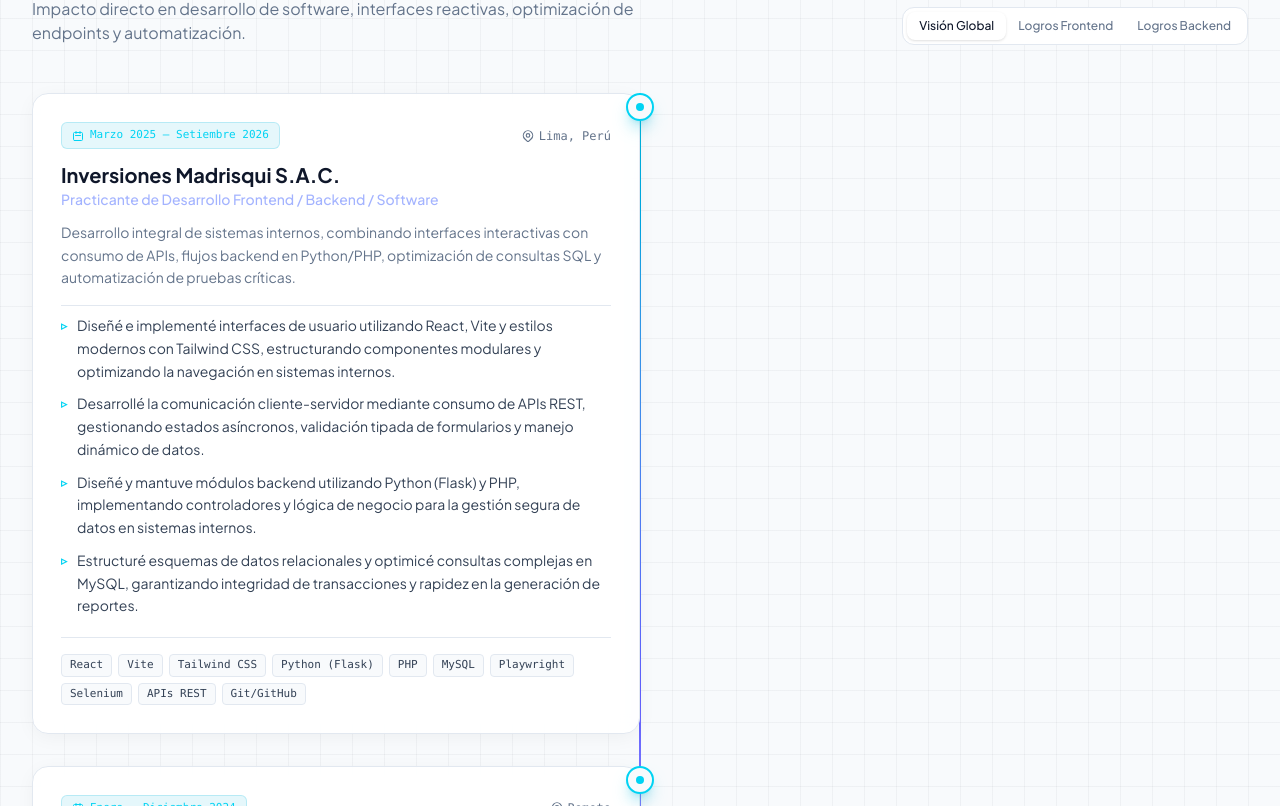
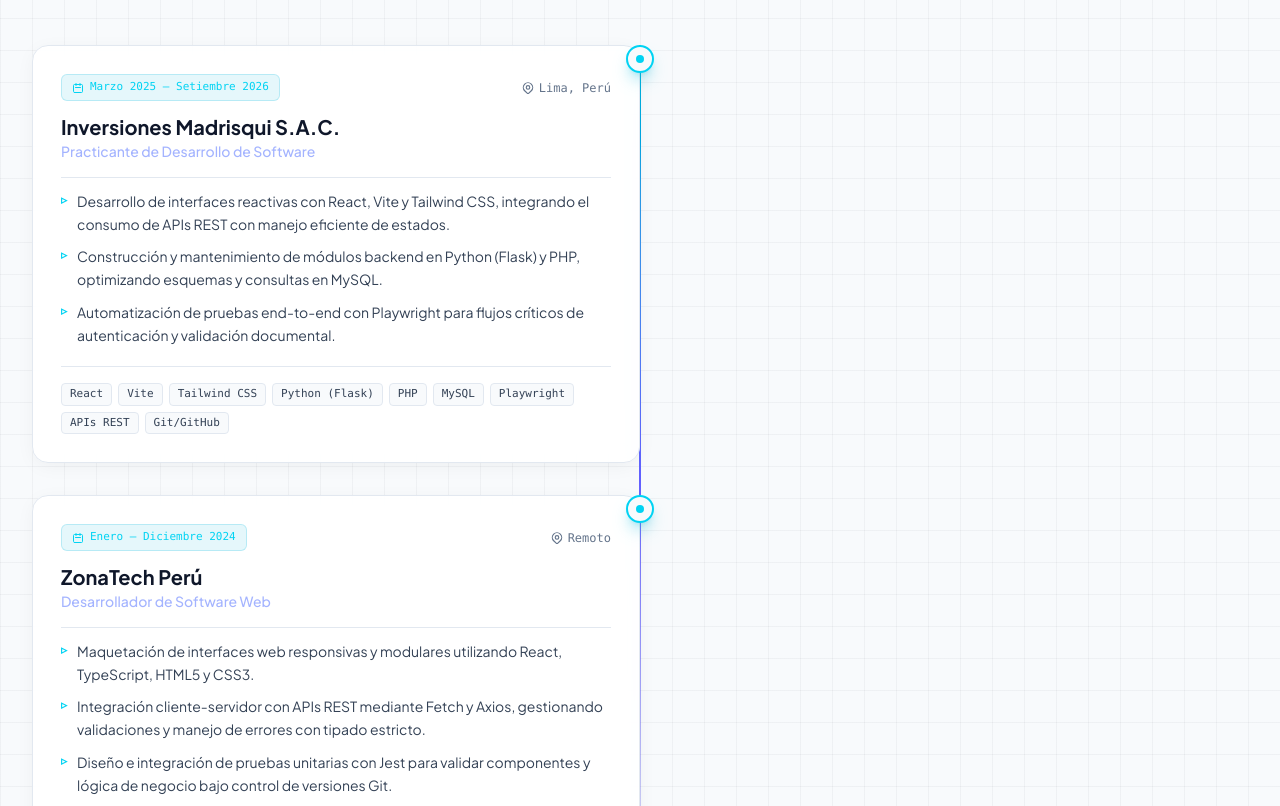
Before and after one commit to CodeZilla26/Portafolio-Ampuero-Jose, an Angular app: page / in a window 1280 px wide. Shown: the part 1774-2580 px from the top of the page. Built offline with nearby package versions, Linux system fonts and the light colour scheme.

Commit message:
refactor: simplify Experience section with unified full stack bullet points and clean header

```diff
--- a/src/app/components/experience/experience.component.ts
+++ b/src/app/components/experience/experience.component.ts
@@ -1,8 +1,6 @@
-import { Component, computed, inject, signal } from '@angular/core';
+import { Component } from '@angular/core';
 import { CommonModule } from '@angular/common';
-import { PortfolioStateService } from '../../services/portfolio-state.service';
 import { EXPERIENCES } from '../../data/portfolio.data';
-import { ExperienceItem } from '../../models/portfolio.model';
 
 @Component({
   selector: 'app-experience',
@@ -12,9 +10,8 @@
     <section id="experiencia" class="py-20 border-t border-slate-800/80 relative">
       <div class="max-w-7xl mx-auto px-4 sm:px-6 lg:px-8">
 
-        <!-- Section Header -->
-        <div class="flex flex-col md:flex-row md:items-end justify-between gap-6 mb-12">
-          <div class="text-left max-w-2xl">
+        <!-- Section Header (Clean without extra text) -->
+        <div class="text-left max-w-2xl mb-14">
           <div class="inline-flex items-center gap-2 text-cyan-400 font-mono text-xs uppercase tracking-wider mb-2">
             <span>02. Trayectoria Laboral</span>
             <span class="w-12 h-px bg-cyan-400/40"></span>
@@ -22,24 +19,6 @@
           <h2 class="text-3xl sm:text-4xl font-extrabold text-white tracking-tight">
             Experiencia Profesional
           </h2>
-            <p class="text-slate-400 text-sm sm:text-base mt-2">
-              Impacto directo en desarrollo de software, interfaces reactivas, optimización de endpoints y automatización.
-            </p>
-          </div>
-
-          <!-- View Filter for Experience Achievements -->
-          <div class="flex items-center bg-slate-900 border border-slate-800 rounded-xl p-1 text-xs self-start md:self-end">
-            <button
-              *ngFor="let filter of achievementFilters"
-              (click)="activeExperienceFilter.set(filter.key)"
-              [class.bg-cyan-600]="activeExperienceFilter() === filter.key"
-              [class.text-white]="activeExperienceFilter() === filter.key"
-              [class.shadow-sm]="activeExperienceFilter() === filter.key"
-              [class.text-slate-400]="activeExperienceFilter() !== filter.key"
-              class="px-3 py-1.5 rounded-lg font-medium transition-all">
-              {{ filter.label }}
-            </button>
-          </div>
         </div>
 
         <!-- Experience Timeline -->
@@ -56,7 +35,7 @@
 
             <!-- Experience Card -->
             <div class="ml-8 md:ml-0 md:w-1/2">
-              <div class="p-6 sm:p-7 rounded-2xl bg-slate-900/80 border border-slate-800 hover:border-slate-700 backdrop-blur-sm transition-all duration-300 shadow-xl group">
+              <div class="p-6 sm:p-7 rounded-2xl bg-slate-900/80 border border-slate-800 hover:border-cyan-500/30 backdrop-blur-sm transition-all duration-300 shadow-xl group">
 
                 <!-- Period & Location Badges -->
                 <div class="flex flex-wrap items-center justify-between gap-2 mb-3">
@@ -80,19 +59,15 @@
                 <h3 class="text-xl font-bold text-white group-hover:text-cyan-400 transition-colors">
                   {{ exp.company }}
                 </h3>
-                <p class="text-sm font-medium text-indigo-300 mb-3">
+                <p class="text-sm font-medium text-indigo-300 mb-4">
                   {{ exp.role }}
                 </p>
 
-                <p class="text-xs sm:text-sm text-slate-400 leading-relaxed mb-4">
-                  {{ exp.summary }}
-                </p>
-
-                <!-- Bullet Points of Achievements -->
-                <div class="space-y-2.5 pt-2 border-t border-slate-800">
-                  <div *ngFor="let item of getFilteredAchievements(exp)"
+                <!-- Bullet Points of Summarized Achievements -->
+                <div class="space-y-2.5 pt-3 border-t border-slate-800">
+                  <div *ngFor="let item of exp.achievements"
                        class="flex items-start gap-2.5 text-xs sm:text-sm text-slate-300 leading-relaxed">
-                    <span class="text-cyan-400 font-bold mt-1 text-xs">▹</span>
+                    <span class="text-cyan-400 font-bold mt-0.5 text-xs">▹</span>
                     <span>{{ item }}</span>
                   </div>
                 </div>
@@ -117,35 +92,5 @@
   `
 })
 export class ExperienceComponent {
-  readonly state = inject(PortfolioStateService);
   readonly experiences = EXPERIENCES;
-
-  readonly activeExperienceFilter = signal<'all' | 'frontend' | 'backend'>('all');
-
-  readonly achievementFilters = [
-    { key: 'all' as const, label: 'Visión Global' },
-    { key: 'frontend' as const, label: 'Logros Frontend' },
-    { key: 'backend' as const, label: 'Logros Backend' }
-  ];
-
-  getFilteredAchievements(exp: ExperienceItem): string[] {
-    const filter = this.activeExperienceFilter();
-
-    if (filter === 'frontend' && exp.achievements.frontend) {
-      return exp.achievements.frontend;
 }
-    if (filter === 'backend' && exp.achievements.backend) {
-      return exp.achievements.backend;
-    }
-
-    // Default: Return frontend + backend combined highlights
-    const list: string[] = [];
-    if (exp.achievements.frontend) {
-      list.push(...exp.achievements.frontend.slice(0, 2));
-    }
-    if (exp.achievements.backend) {
-      list.push(...exp.achievements.backend.slice(0, 2));
-    }
-    return list.length > 0 ? list : exp.achievements.general;
-  }
-}
--- a/src/app/data/portfolio.data.ts
+++ b/src/app/data/portfolio.data.ts
@@ -26,58 +26,34 @@
   {
     id: 'madrisqui',
     company: 'Inversiones Madrisqui S.A.C.',
-    role: 'Practicante de Desarrollo Frontend / Backend / Software',
+    role: 'Practicante de Desarrollo de Software',
     period: 'Marzo 2025 – Setiembre 2026',
     location: 'Lima, Perú',
     type: 'hybrid',
     category: 'fullstack',
-    summary: 'Desarrollo integral de sistemas internos, combinando interfaces interactivas con consumo de APIs, flujos backend en Python/PHP, optimización de consultas SQL y automatización de pruebas críticas.',
-    achievements: {
-      frontend: [
-        'Diseñé e implementé interfaces de usuario utilizando React, Vite y estilos modernos con Tailwind CSS, estructurando componentes modulares y optimizando la navegación en sistemas internos.',
-        'Desarrollé la comunicación cliente-servidor mediante consumo de APIs REST, gestionando estados asíncronos, validación tipada de formularios y manejo dinámico de datos.',
-        'Implementé pruebas y flujos automatizados de navegación con Playwright, validando flujos críticos como autenticación, gestión documental y consistencia visual.'
-      ],
-      backend: [
-        'Diseñé y mantuve módulos backend utilizando Python (Flask) y PHP, implementando controladores y lógica de negocio para la gestión segura de datos en sistemas internos.',
-        'Estructuré esquemas de datos relacionales y optimicé consultas complejas en MySQL, garantizando integridad de transacciones y rapidez en la generación de reportes.',
-        'Desarrollé flujos automatizados con Python, Playwright y Selenium para procesamiento masivo de información, validación documental y tareas programadas.'
-      ],
-      general: [
-        'Arquitectura modular con TypeScript garantizando cero discrepancias en los tipos de datos entre el cliente y el servidor.',
-        'Automatización de pruebas end-to-end con Playwright para flujos de autenticación y carga de documentos sensibles.',
-        'Control de versiones colaborativo con Git y GitHub mediante flujos de Pull Requests y resolución ágil de incidencias.'
-      ]
-    },
-    technologies: ['React', 'Vite', 'Tailwind CSS', 'Python (Flask)', 'PHP', 'MySQL', 'Playwright', 'Selenium', 'APIs REST', 'Git/GitHub']
+    summary: 'Desarrollo integral de sistemas internos: creación de interfaces de usuario modernas, integración de APIs REST, servicios backend en Python/PHP y automatización de pruebas críticas.',
+    achievements: [
+      'Desarrollo de interfaces reactivas con React, Vite y Tailwind CSS, integrando el consumo de APIs REST con manejo eficiente de estados.',
+      'Construcción y mantenimiento de módulos backend en Python (Flask) y PHP, optimizando esquemas y consultas en MySQL.',
+      'Automatización de pruebas end-to-end con Playwright para flujos críticos de autenticación y validación documental.'
+    ],
+    technologies: ['React', 'Vite', 'Tailwind CSS', 'Python (Flask)', 'PHP', 'MySQL', 'Playwright', 'APIs REST', 'Git/GitHub']
   },
   {
     id: 'zonatech',
     company: 'ZonaTech Perú',
-    role: 'Desarrollador Frontend React / Software Web',
+    role: 'Desarrollador de Software Web',
     period: 'Enero – Diciembre 2024',
     location: 'Remoto',
     type: 'remote',
-    category: 'frontend',
-    summary: 'Construcción de interfaces responsivas de alto rendimiento, integración de servicios web y aseguramiento de calidad con pruebas unitarias en Jest.',
-    achievements: {
-      frontend: [
-        'Construí interfaces web responsivas con React, TypeScript, JavaScript (ES6+), HTML5 y CSS3, asegurando fidelidad visual y adaptabilidad multidispositivo.',
-        'Implementé el consumo centralizado de APIs REST utilizando Fetch y Axios, agilizando la presentación de información y reduciendo tiempos de carga.',
-        'Diseñé e integré pruebas unitarias con Jest para verificar la estabilidad de componentes clave, colaborando bajo flujo de ramas en Git/GitHub.'
-      ],
-      backend: [
-        'Desarrollé la comunicación entre clientes web y servicios backend mediante APIs REST, validando contratos de datos y payloads con tipado estricto en TypeScript.',
-        'Implementé validaciones y manejo preventivo de errores HTTP para envíos sensibles, reduciendo discrepancias en las peticiones.',
-        'Ejecuté pruebas funcionales con Jest para asegurar el cumplimiento de la lógica de negocio y excepciones.'
-      ],
-      general: [
-        'Estructuración de componentes limpios y reutilizables siguiendo principios SOLID y Clean Code.',
-        'Integración continua de servicios RESTful optimizando el ciclo de vida de peticiones asíncronas.',
-        'Colaboración remota ágil en Git/GitHub con revisiones de código y control estricto de versiones.'
-      ]
-    },
-    technologies: ['React', 'TypeScript', 'JavaScript (ES6+)', 'HTML5', 'CSS3', 'APIs REST', 'Axios / Fetch', 'Jest', 'Git/GitHub']
+    category: 'fullstack',
+    summary: 'Construcción de interfaces responsivas de alto rendimiento, integración cliente-servidor y aseguramiento de calidad con pruebas unitarias.',
+    achievements: [
+      'Maquetación de interfaces web responsivas y modulares utilizando React, TypeScript, HTML5 y CSS3.',
+      'Integración cliente-servidor con APIs REST mediante Fetch y Axios, gestionando validaciones y manejo de errores con tipado estricto.',
+      'Diseño e integración de pruebas unitarias con Jest para validar componentes y lógica de negocio bajo control de versiones Git.'
+    ],
+    technologies: ['React', 'TypeScript', 'JavaScript (ES6+)', 'APIs REST', 'Axios / Fetch', 'Jest', 'Git/GitHub']
   }
 ];
 
--- a/src/app/models/portfolio.model.ts
+++ b/src/app/models/portfolio.model.ts
@@ -9,11 +9,7 @@
   type: 'hybrid' | 'remote' | 'onsite';
   category: 'frontend' | 'backend' | 'fullstack';
   summary: string;
-  achievements: {
-    frontend?: string[];
-    backend?: string[];
-    general: string[];
-  };
+  achievements: string[];
   technologies: string[];
 }
 
```
Lines whose indentation alone changed are shown as unchanged.
